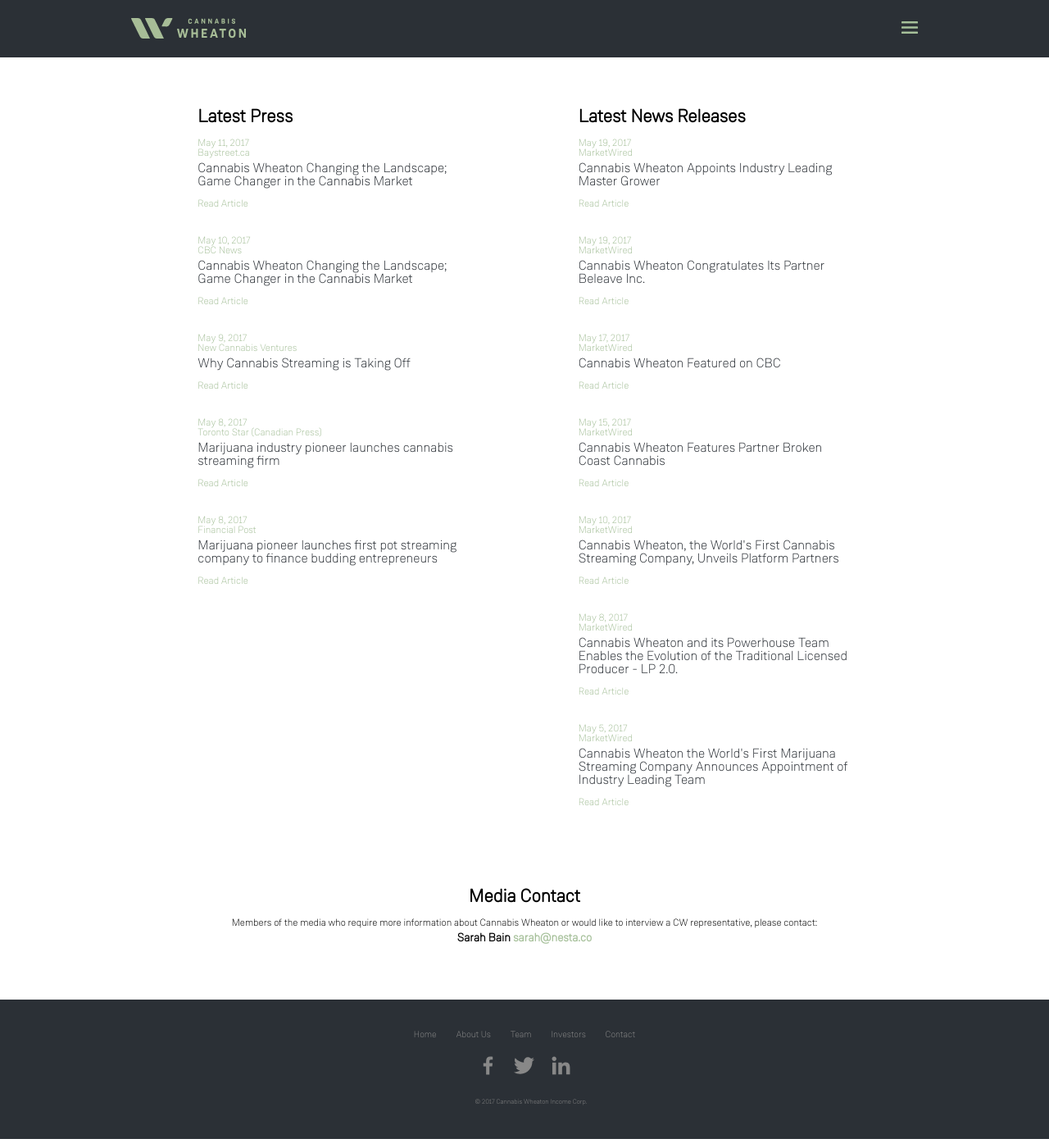
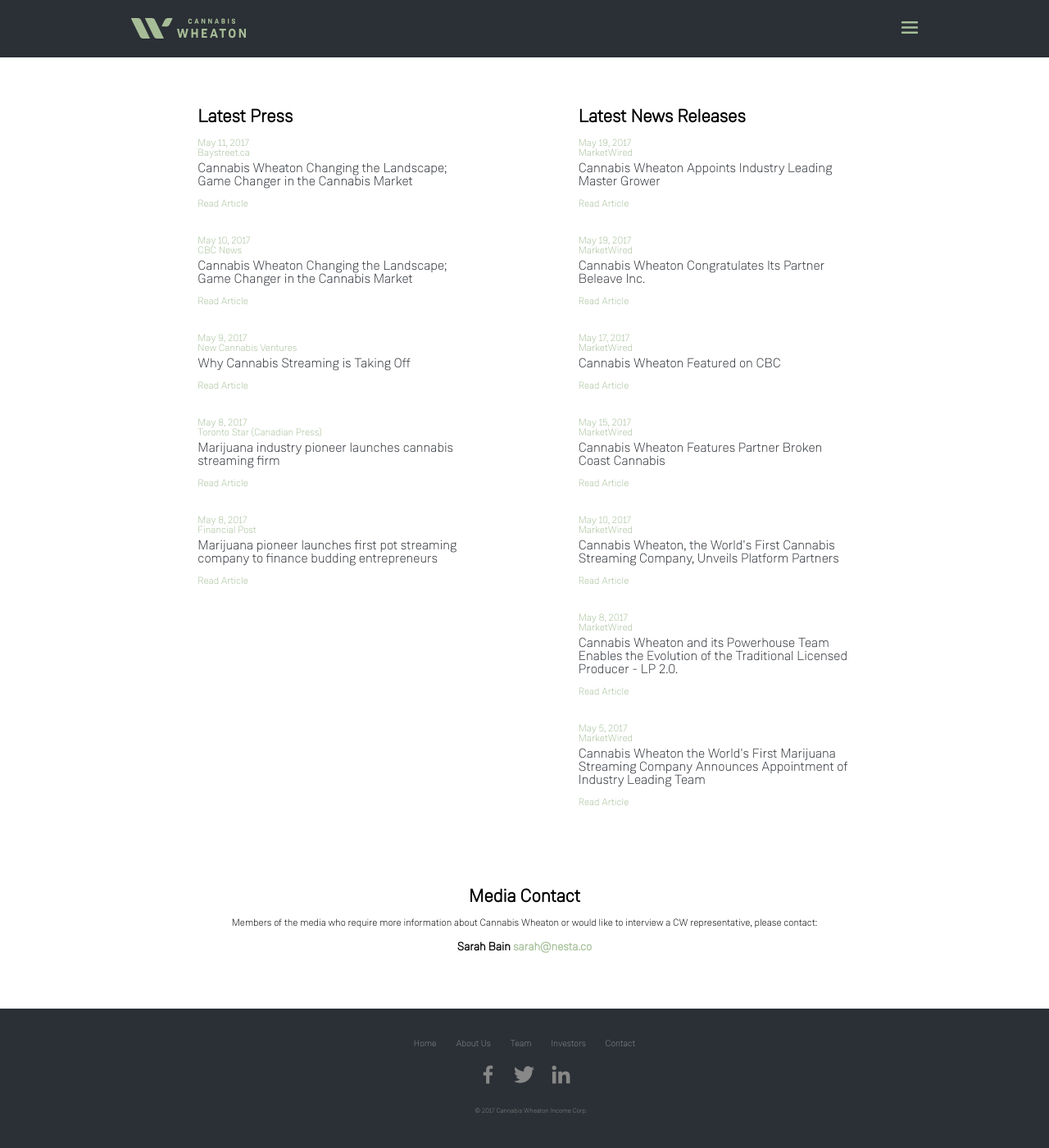
Before and after one commit to robcodonnell/cannabiswheaton, a Jekyll site: the page built from news.html, in a window 1280 px wide and 1400 px high, scrolled down 330 px. Shown: the whole window at 82% size. Built offline with Jekyll 4.4.1, drawn with Linux system fonts in a browser that asks for light colours; nearby versions of some CDN libraries.

Commit message:
margin fix

```diff
--- a/_sass/_subpages.scss
+++ b/_sass/_subpages.scss
@@ -73,7 +73,7 @@
   }
   .article-large:last-child {
     font-size: 14px;
-    margin-top: 5px;
+    margin-top: 1rem;
     font-weight: bold;
   }
   .article-large {
```
Also changed, not shown: 1 other file.
